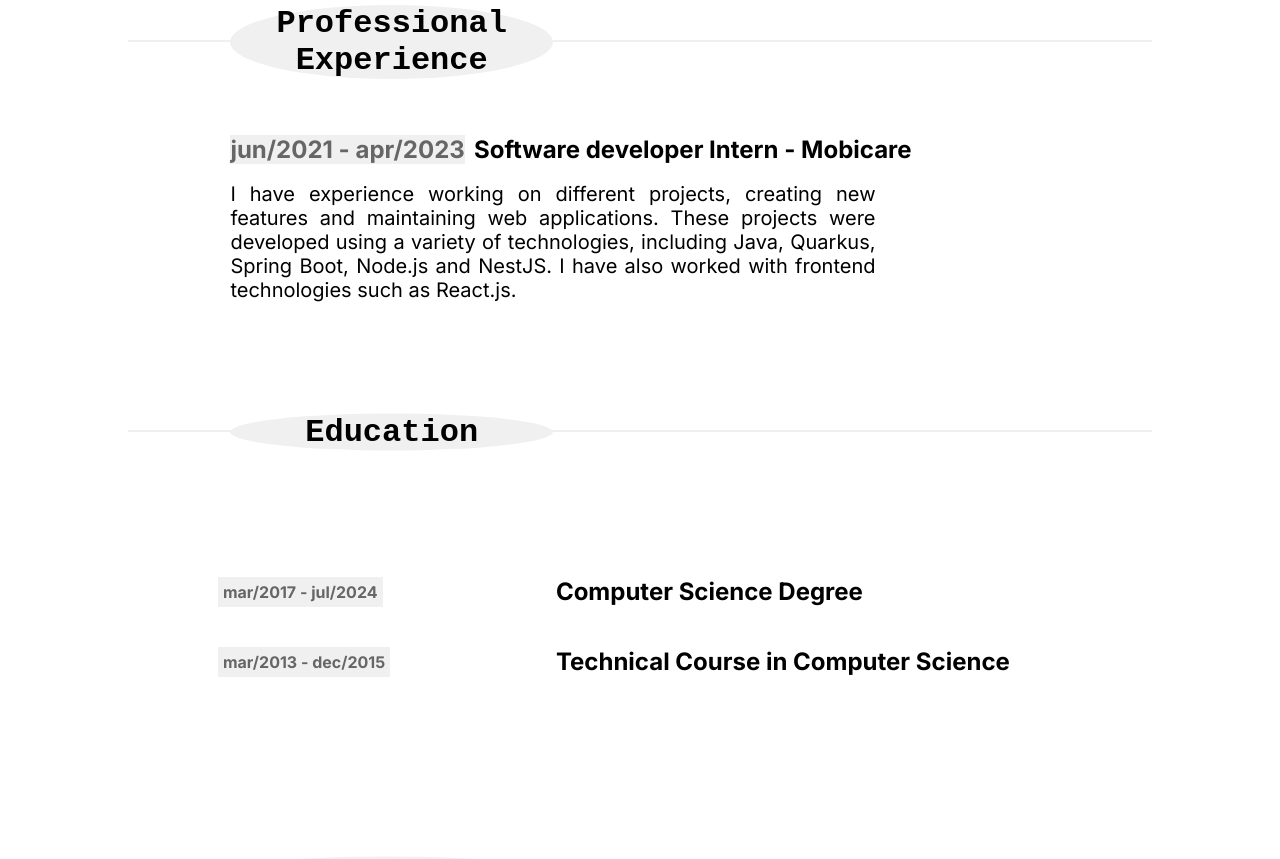
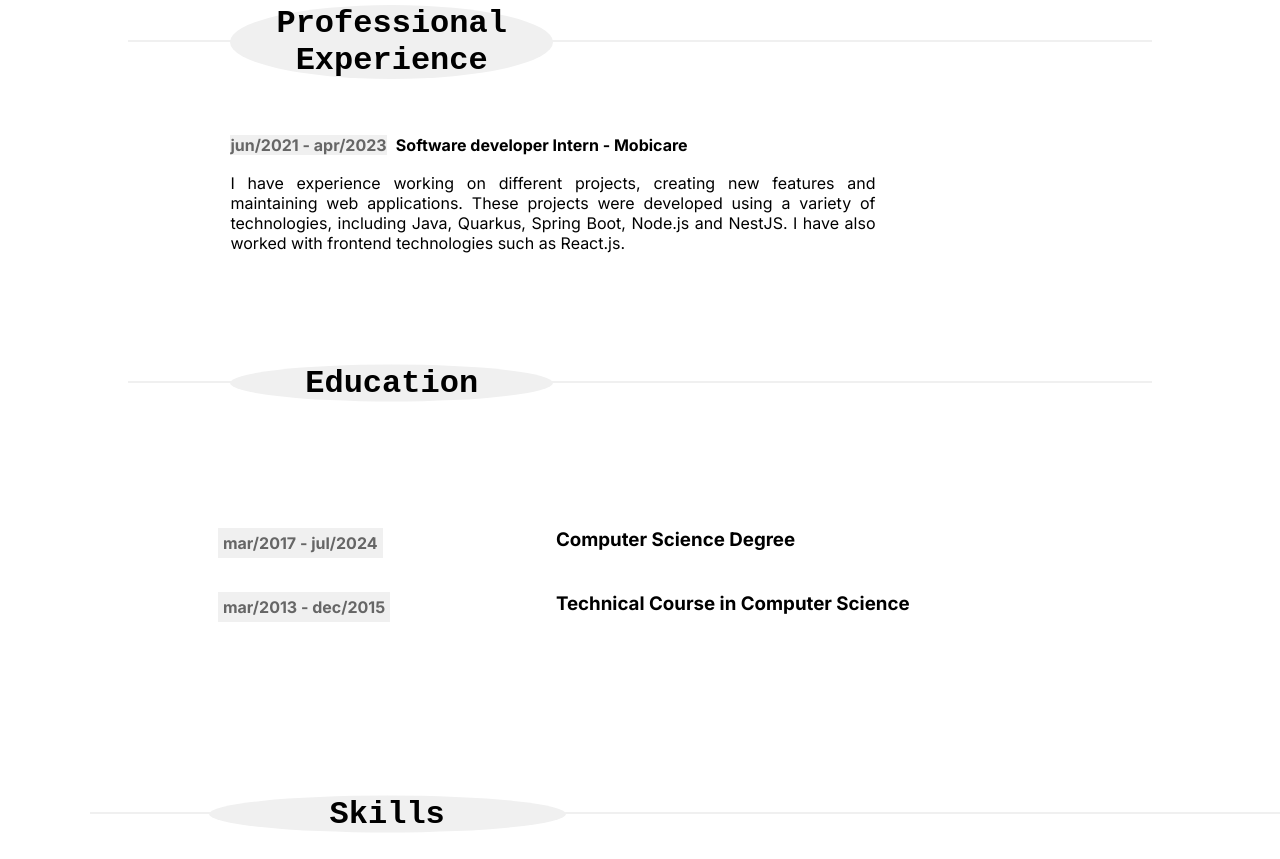
Before and after one commit to taisbsantos/portfolio, a Next.js app in the folder my-portfolio/: page / in a window 1280 px wide. Shown: the part 620-1479 px from the top of the page. Built offline with nearby package versions, Linux system fonts and the light colour scheme; some icons are missing.

Commit message:
refactor: size texts and appbar

```diff
--- a/my-portfolio/src/components/AppBar/AppBar.module.css
+++ b/my-portfolio/src/components/AppBar/AppBar.module.css
@@ -3,5 +3,9 @@
     color: black;
     position:fixed;
     margin-bottom:5%;
-    height: 7%;
+    height: 8.5%;
+
+    @media screen and (max-width: 768px) {
+        height: 7%;
+    }
 }
--- a/my-portfolio/src/components/AppBar/index.tsx
+++ b/my-portfolio/src/components/AppBar/index.tsx
@@ -43,7 +43,7 @@ function ResponsiveAppBar() {
   return (
     <AppBar className={styles.navigationBar } style={{ background: 'white' }}>
       <Container maxWidth="xl">
-        <Toolbar disableGutters>
+        <Toolbar disableGutters sx={{ alignItems: 'center' }}>
           <Typography
             variant="h6"
             noWrap
@@ -99,7 +99,7 @@ function ResponsiveAppBar() {
               ))}
             </Menu>
           </Box>
-          <img src={Logo.src} width='40px'/>
+          <img src={Logo.src} width='5%'/>
           <Typography
             variant="h5"
             noWrap
--- a/my-portfolio/src/components/Education/education.module.css
+++ b/my-portfolio/src/components/Education/education.module.css
@@ -64,7 +64,7 @@
 
   .timelineDate {
     position: absolute;
-    left: -100px; /* Ajuste a posição conforme necessário */
+    left: -100px;
     top: 0;
     font-weight: bold;
     color: #666;
--- a/my-portfolio/src/components/Education/index.tsx
+++ b/my-portfolio/src/components/Education/index.tsx
@@ -13,13 +13,13 @@ function Education() {
                     <div className={styles.timelineItem}>
                         <div className={styles.timelineDate}>mar/2017 - jul/2024</div>
                         <div className={styles.timelineContent}>
-                            <h2>Computer Science Degree</h2>
+                            <h3>Computer Science Degree</h3>
                         </div>
                     </div>
                     <div className={styles.timelineItem}>
                         <div className={styles.timelineDate}>mar/2013 - dec/2015</div>
                         <div className={styles.timelineContent}>
-                            <h2>Technical Course in Computer Science</h2>
+                            <h3>Technical Course in Computer Science</h3>
                         </div>
                     </div>
                 </div>
--- a/my-portfolio/src/components/ProfessionalExperience/experience.module.css
+++ b/my-portfolio/src/components/ProfessionalExperience/experience.module.css
@@ -11,6 +11,8 @@
 
 .title{
     text-align: justify;
+    font-weight: bold;
+
     margin-top:2%;
     margin-left:1%;
 }
@@ -40,6 +42,10 @@
     background-color: #f0f0f0;
 }
 
+.timelineDate {
+    position: absolute;
+
+  }
 .link{
     color: inherit;
     text-decoration: none;
@@ -49,7 +55,7 @@
     width:70%;
     margin-top:2%;
     text-align: justify;
-    font-size:20px;
+    font-size:16px;
 }
 
 .halfCircle {
--- a/my-portfolio/src/components/ProfessionalExperience/index.tsx
+++ b/my-portfolio/src/components/ProfessionalExperience/index.tsx
@@ -12,10 +12,10 @@ function Experience() {
                 </div>
                 <div className={styles.experienceItem}>
                     <div className={styles.experienceInfo}>
-                        <h2 className={styles.date}>jun/2021 - apr/2023</h2>
-                        <h2 className={styles.title}>
+                        <p className={styles.date}>jun/2021 - apr/2023</p>
+                        <p className={styles.title}>
                             Software developer Intern - Mobicare
-                        </h2>
+                        </p>
                     </div>
                     <p className={styles.description}>
                         I have experience working on different projects, creating new features and maintaining web applications.
```
